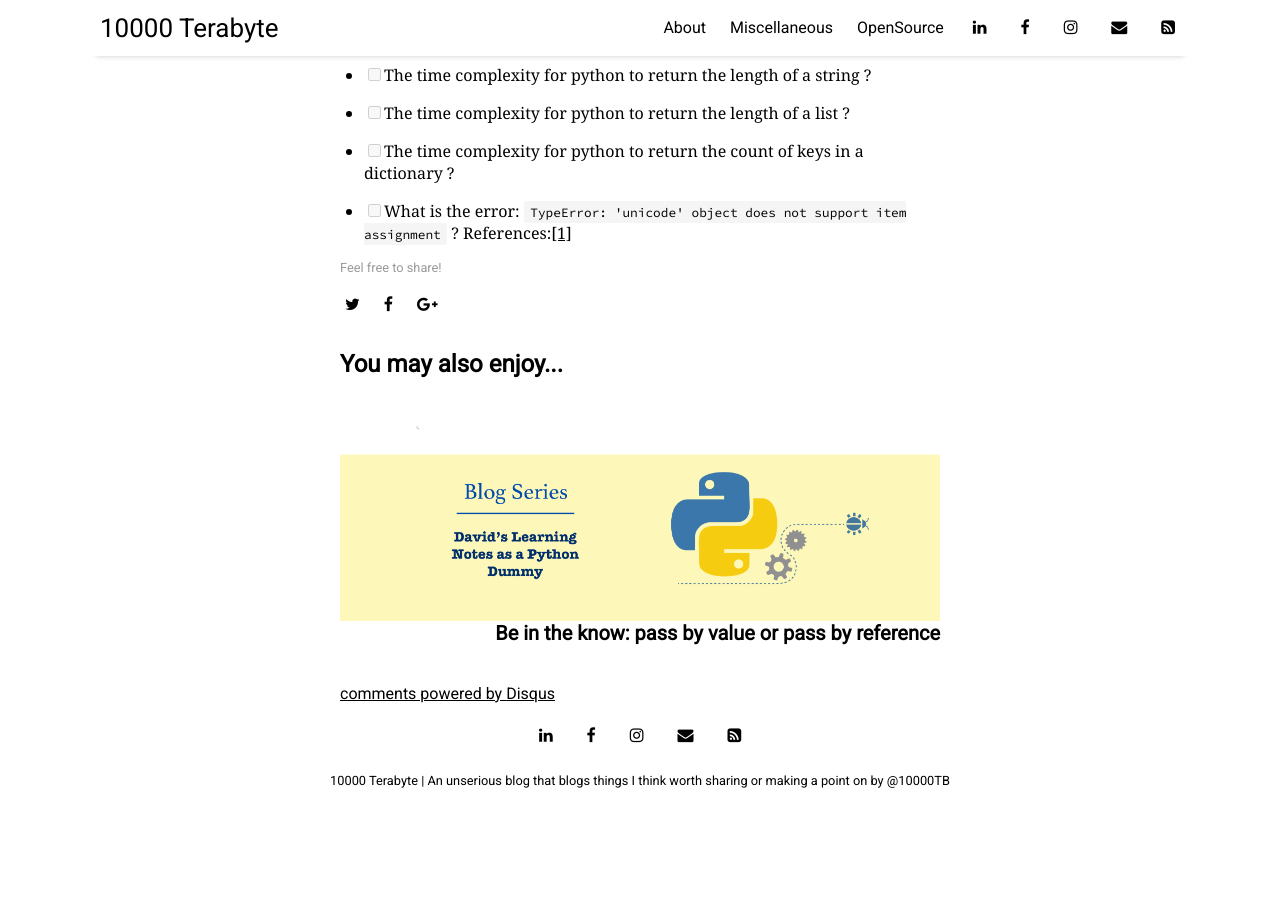
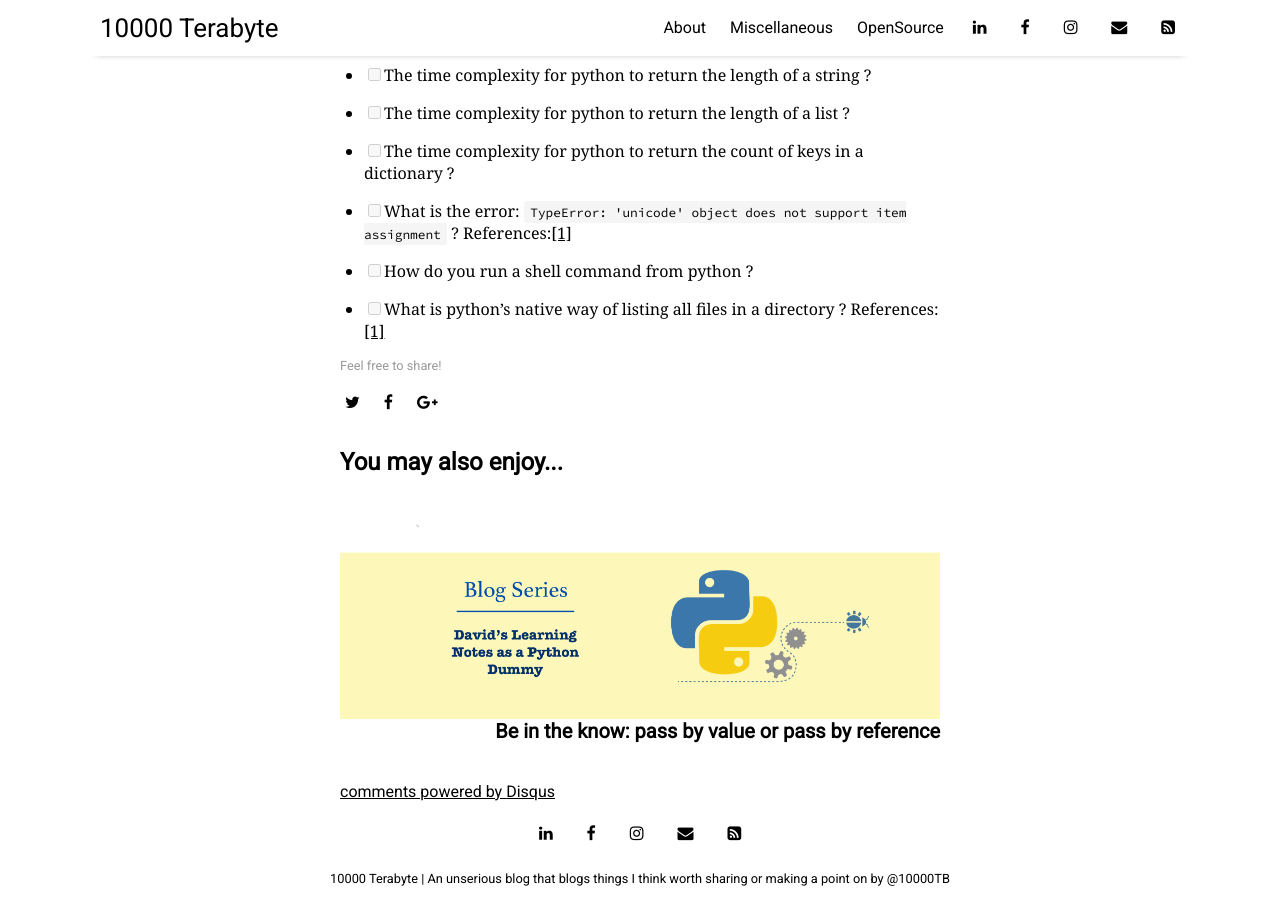
Before and after one commit to 10000TB/10000TB.github.io, a Jekyll site: the page built from _posts/2018-03-12-blog-series-python-A-Curated-List-Those-Python-How-To-You-Search-Frequently-in-Your-Daily-Programming.md, in a window 1280 px wide and 900 px high, scrolled down 2797 px. Built offline with Jekyll 4.4.1, drawn with Linux system fonts in a browser that asks for light colours; nearby versions of some CDN libraries; comment, search, counter and statistics services are not loaded; before the commit the page ends 3616 px from its top, so only the background shows below that.

Commit message:
[Curated list on python How-Tos] added new items.

```diff
--- a/_posts/2018-03-12-blog-series-python-A-Curated-List-Those-Python-How-To-You-Search-Frequently-in-Your-Daily-Programming.md
+++ b/_posts/2018-03-12-blog-series-python-A-Curated-List-Those-Python-How-To-You-Search-Frequently-in-Your-Daily-Programming.md
@@ -116,3 +116,5 @@ To curate:
 - [ ] The time complexity for python to return the length of a list ?
 - [ ] The time complexity for python to return the count of keys in a dictionary ?
 - [ ] What is the error: `TypeError: 'unicode' object does not support item assignment` ?  References:[[1]](https://stackoverflow.com/questions/21416460/typeerror-unicode-object-does-not-support-item-assignment-in-dictionaries)
+- [ ] How do you run a shell command from python ?
+- [ ] What is python's native way of listing all files in a directory ? References: [[1]](https://stackoverflow.com/questions/3207219/how-do-i-list-all-files-of-a-directory)
```
